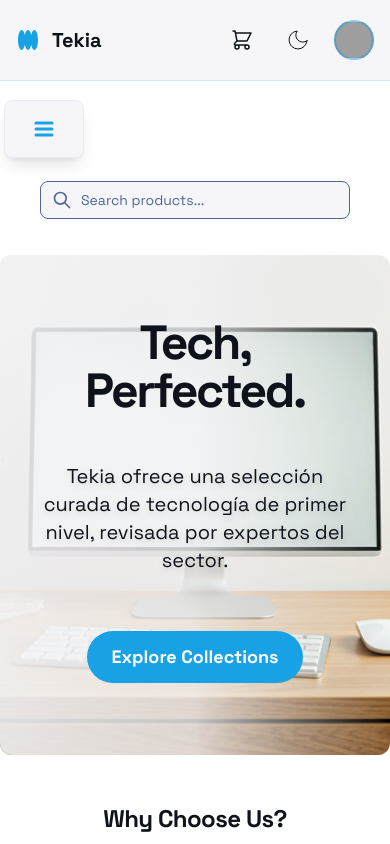
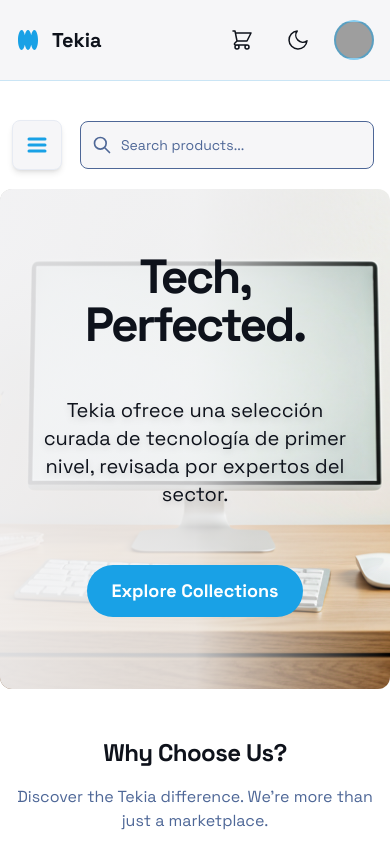
Before and after one commit to Alexmateos2/Marketplace, a React (Vite) app: page / in a window 390 px wide. Shown: the top 844 px of the page. Built offline with nearby package versions, Linux system fonts and the light colour scheme; grey boxes are pictures that could not be loaded.

Commit message:
Corregido errores alineacion

```diff
--- a/src/shared/navbar/BarraBusqueda.jsx
+++ b/src/shared/navbar/BarraBusqueda.jsx
@@ -6,8 +6,8 @@ const BarraBusqueda = () => {
   const [inputValue, setInputValue] = useState("");
   const [results, setResults] = useState([]);
   const [isOpen, setIsOpen] = useState(false);
-  const containerRef = useRef(null); // referencia al contenedor
-
+  const containerRef = useRef(null);
+  const visibleResults = results.slice(0, 4);
   const products = ProductsItemList;
 
   useEffect(() => {
@@ -68,12 +68,12 @@ const BarraBusqueda = () => {
         placeholder="Search products..."
         value={inputValue}
         onChange={(e) => setInputValue(e.target.value)}
-        className="w-full rounded-lg border border-subtle-light bg-background-light dark:border-gray-700 dark:bg-background-dark pl-10 pr-4 py-2 text-sm placeholder-subtle-light dark:placeholder-content-dark focus:outline-none focus:ring-1 focus:ring-primary focus:border-primary"
+        className="w-full h-12 rounded-lg border border-subtle-light bg-background-light dark:border-gray-700 dark:bg-background-dark pl-10 pr-4 py-2 text-sm placeholder-subtle-light dark:placeholder-content-dark focus:outline-none focus:ring-1 focus:ring-primary focus:border-primary"
       />
 
       {isOpen && (
         <div className="absolute mt-2 w-full bg-white dark:bg-surface-dark border border-gray-200 dark:border-gray-700 rounded-lg shadow-lg p-2 z-50  overflow-y-auto">
-          {(results.length > 5 ? results.slice(0, 4) : results).map(
+          {(results.length >= 4 ? results.slice(0, 4) : results).map(
             (product, index) => (
               <div key={product.id}>
                 <NavLink
@@ -97,14 +97,16 @@ const BarraBusqueda = () => {
                     </span>
                   </div>
                 </NavLink>
-                {index < 4  && (
-                  <div className=" h-px w-full bg-content-light/30 dark:bg-content-dark/20 my-2"></div>
+                {(index < visibleResults.length - 1 ||
+                  (results.length >= 5 &&
+                    index === visibleResults.length - 1)) && (
+                  <div className="h-px w-full bg-content-light/30 dark:bg-content-dark/20 my-2"></div>
                 )}
               </div>
             )
           )}
 
-          {results.length > 5 && (
+          {results.length >= 5 && (
             <NavLink
               to={`/search?query=${encodeURIComponent(inputValue)}`}
               className="block text-center mt-2 p-2 text-sm text-primary hover:underline"
@@ -113,11 +115,7 @@ const BarraBusqueda = () => {
               Ver más resultados...
             </NavLink>
           )}
-          {results.length === 0 && (
-            <div className="p-4">
-              No hay resultados
-            </div>
-          )}
+          {results.length === 0 && <div className="p-4">No hay resultados</div>}
         </div>
       )}
     </div>
--- a/src/shared/navbar/MobileMenu.jsx
+++ b/src/shared/navbar/MobileMenu.jsx
@@ -44,7 +44,7 @@ const MobileMenu = ({ isOpen, setIsOpen }) => {
     ];
 
   return (
-    <div className="fixed top-5 left-1 z-40">
+    <div className="fixed top-8 left-1 z-40">
       <AnimatePresence>
         {isOpen && (
           <motion.div
--- a/src/shared/navbar/darkMode.jsx
+++ b/src/shared/navbar/darkMode.jsx
@@ -31,6 +31,7 @@ const DarkMode = () => {
         <path
           strokeLinecap="round"
           strokeLinejoin="round"
+          strokeWidth="1.5"
           d="M21 12.79A9 9 0 1111.21 3 7 7 0 0021 12.79z"
         />
       </svg>
@@ -38,10 +39,16 @@ const DarkMode = () => {
       <svg
         className="h-6 w-6 hidden dark:block"
         fill="currentColor"
+        stroke="currentColor"
         viewBox="0 0 16 16"
         xmlns="http://www.w3.org/2000/svg"
       >
-        <path d="M8 11a3 3 0 1 1 0-6 3 3 0 0 1 0 6zm0 1a4 4 0 1 0 0-8 4 4 0 0 0 0 8zm0-12a.5.5 0 0 1 .5.5v2a.5.5 0 1 1-1 0v-2A.5.5 0 0 1 8 0zm0 13a.5.5 0 0 1 .5.5v2a.5.5 0 1 1-1 0v-2A.5.5 0 0 1 8 13zm8-5a.5.5 0 0 1-.5.5h-2a.5.5 0 1 1 0-1h2a.5.5 0 0 1 .5.5zM3 8a.5.5 0 0 1-.5.5h-2a.5.5 0 1 1 0-1h2A.5.5 0 0 1 3 8zm10.657-5.657a.5.5 0 0 1 0 .707l-1.414 1.415a.5.5 0 1 1-.707-.708l1.414-1.414a.5.5 0 0 1 .707 0zm-9.193 9.193a.5.5 0 0 1 0 .707L3.05 13.657a.5.5 0 1 1-.707-.707l1.414-1.414a.5.5 0 0 1 .707 0zm9.193 2.121a.5.5 0 0 1-.707 0l-1.414-1.414a.5.5 0 1 1 .707-.707l1.414 1.414a.5.5 0 0 1 0 .707zm-8.486-8.486a.5.5 0 0 1-.707 0L2.343 3.05a.5.5 0 1 1 .707-.707l1.414 1.414a.5.5 0 0 1 0 .708z" />
+        <path
+          strokeLinecap="round"
+          strokeLinejoin="round"
+          strokeWidth="0.5"
+          d="M8 11a3 3 0 1 1 0-6 3 3 0 0 1 0 6zm0 1a4 4 0 1 0 0-8 4 4 0 0 0 0 8zm0-12a.5.5 0 0 1 .5.5v2a.5.5 0 1 1-1 0v-2A.5.5 0 0 1 8 0zm0 13a.5.5 0 0 1 .5.5v2a.5.5 0 1 1-1 0v-2A.5.5 0 0 1 8 13zm8-5a.5.5 0 0 1-.5.5h-2a.5.5 0 1 1 0-1h2a.5.5 0 0 1 .5.5zM3 8a.5.5 0 0 1-.5.5h-2a.5.5 0 1 1 0-1h2A.5.5 0 0 1 3 8zm10.657-5.657a.5.5 0 0 1 0 .707l-1.414 1.415a.5.5 0 1 1-.707-.708l1.414-1.414a.5.5 0 0 1 .707 0zm-9.193 9.193a.5.5 0 0 1 0 .707L3.05 13.657a.5.5 0 1 1-.707-.707l1.414-1.414a.5.5 0 0 1 .707 0zm9.193 2.121a.5.5 0 0 1-.707 0l-1.414-1.414a.5.5 0 1 1 .707-.707l1.414 1.414a.5.5 0 0 1 0 .707zm-8.486-8.486a.5.5 0 0 1-.707 0L2.343 3.05a.5.5 0 1 1 .707-.707l1.414 1.414a.5.5 0 0 1 0 .708z"
+        />
       </svg>
     </button>
   );
--- a/src/shared/navbar/navbar.jsx
+++ b/src/shared/navbar/navbar.jsx
@@ -141,13 +141,15 @@ const Navbar = () => {
 
       {/* Menu móvil */}
 {!isLoginPage && (
-        <div
-          className={`lg:hidden ${
-            isProfilePage || isLoginPage ? "mt-10" : "mt-20"
-          } mb-4`}
-        >
+  <>
+
+    <div className="lg:hidden h-10" />
+
+
+   <div className="lg:hidden relative">
+
   <button
-            className="fixed top-25 left-1 z-50 p-4 w-20 flex justify-center items-center bg-background-light border border-border-light text-primary rounded-lg shadow-lg focus:outline-none focus:ring-2 focus:ring-primary dark:border-border-dark dark:bg-surface-dark dark:text-primary transition-transform duration-300"
+    className="fixed top-[120px] left-3 z-50 p-3 flex justify-center items-center bg-background-light border border-border-light text-primary rounded-lg shadow-md focus:outline-none focus:ring-2 focus:ring-primary dark:border-border-dark dark:bg-surface-dark dark:text-primary transition-transform duration-300"
     onClick={() => setMobileMenuOpen(!isMobileMenuOpen)}
     aria-label="Toggle mobile menu"
   >
@@ -161,27 +163,30 @@ const Navbar = () => {
       stroke="currentColor"
       strokeWidth={3}
     >
-              <path
-                strokeLinecap="round"
-                strokeLinejoin="round"
-                d="M4 6h16M4 12h16M4 18h16"
-              />
+      <path strokeLinecap="round" strokeLinejoin="round" d="M4 6h16M4 12h16M4 18h16" />
     </svg>
   </button>
 
-          <div className="flex mx-auto w-full md:w-2/3 py-5 px-10">
+
   {isMobileMenuOpen && (
-              <MobileMenu
-                isOpen={isMobileMenuOpen}
-                setIsOpen={setMobileMenuOpen}
-              />
+
+      <MobileMenu isOpen={isMobileMenuOpen} setIsOpen={setMobileMenuOpen} />
+
   )}
+</div>
+
     {!isProfilePage && !isLoginPage && !isAboutPage && (
+      <div className="lg:hidden mb-5 px-4 flex items-center justify-start pl-20">
+        <div className="flex-1">
           <BarraBusqueda />
-            )}
         </div>
       </div>
     )}
+
+
+  </>
+)}
+
     </>
   );
 };
```
Lines whose indentation alone changed are shown as unchanged.
